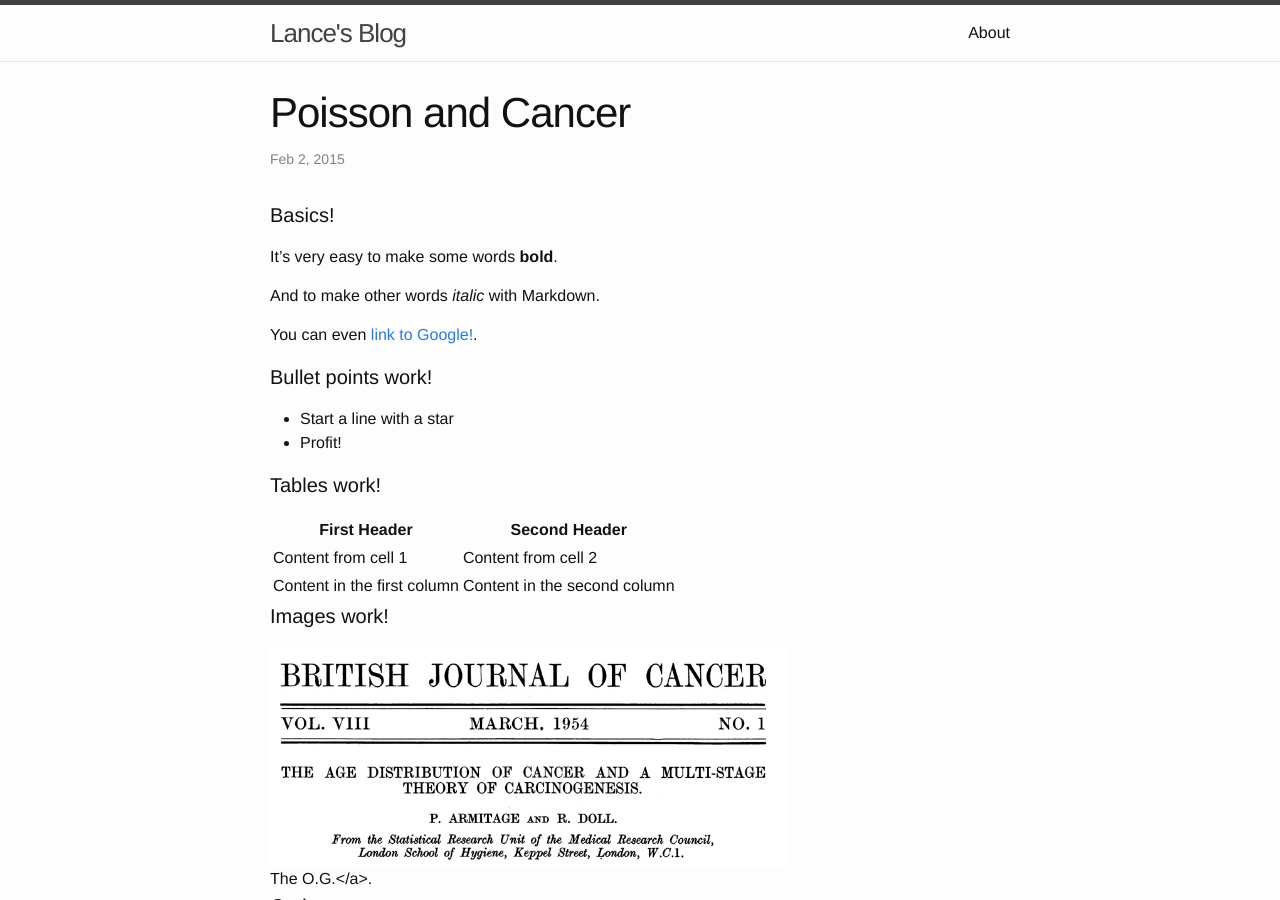
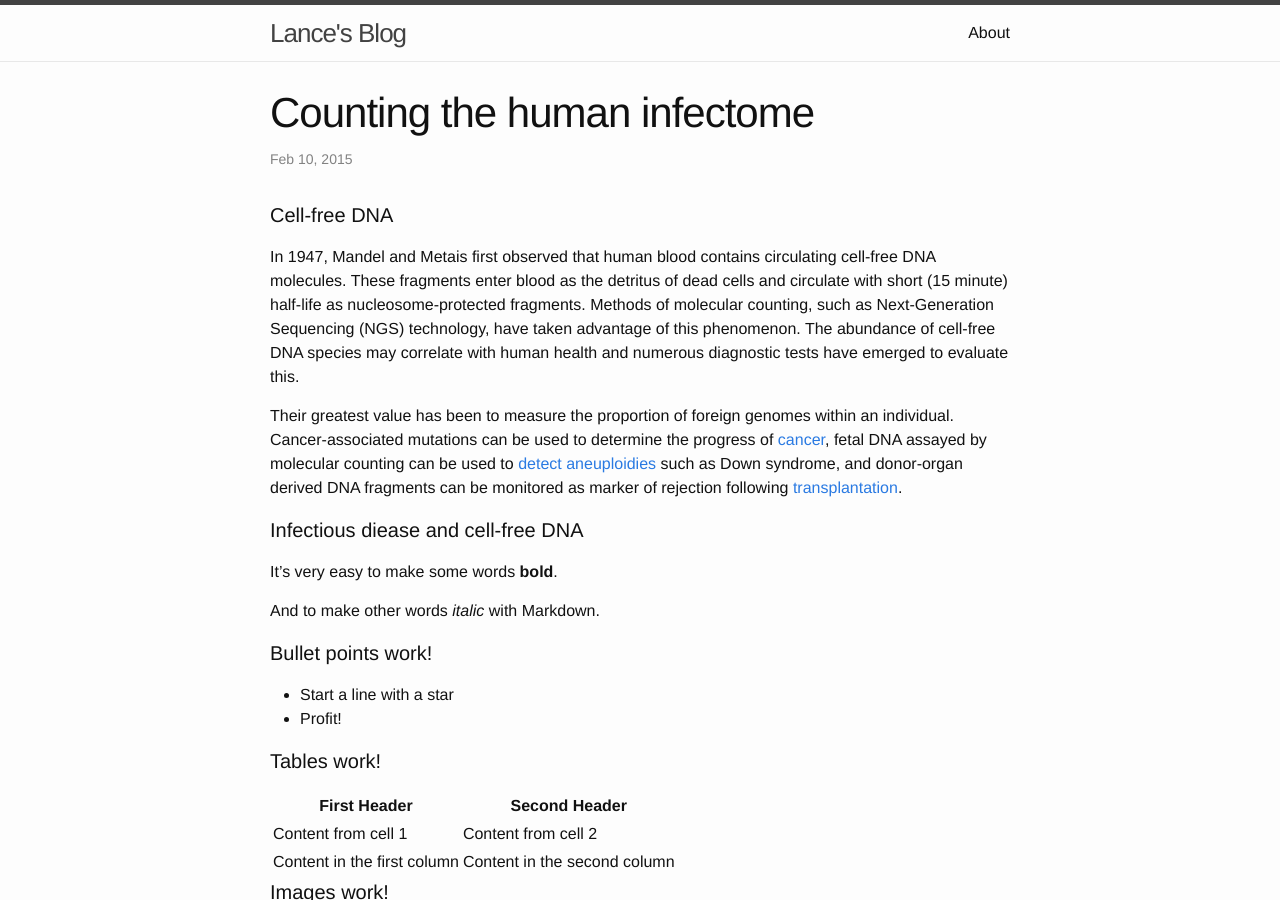
Before and after one commit to rlancemartin/rlancemartin.github.io, a Jekyll site: the page built from _posts/2015-02-10-infectome.markdown, in a window 1280 px wide and 900 px high. Built offline with Jekyll 4.4.1, drawn with Linux system fonts in a browser that asks for light colours; Markdown is read by kramdown in place of the engine named in the settings; comment, search, counter and statistics services are not loaded.

Commit message:
Post updates.

```diff
--- a/_posts/2015-02-10-infectome.markdown
+++ b/_posts/2015-02-10-infectome.markdown
@@ -1,18 +1,27 @@
 ---
 layout: post
 comments: true
-title:  "Poisson and Cancer"
-excerpt: "Modeling Cancer as a Poisson process."
-date:   2015-02-02 10:19:00
+title:  "Counting the human infectome"
+excerpt: "High throughput measurment of infection-derived DNA in human blood."
+date:   2015-02-10 10:19:00
 ---
 
-####Basics!
+####Cell-free DNA
+
+In 1947, Mandel and Metais first observed that human blood contains circulating cell-free DNA molecules. These fragments enter blood as the detritus of dead cells and circulate with short (15 minute) half-life as nucleosome-protected fragments. Methods of molecular counting, such as Next-Generation Sequencing (NGS) technology, have taken advantage of this phenomenon. The abundance of cell-free DNA species may correlate with human health and numerous diagnostic tests have emerged to evaluate this.
+
+Their greatest value has been to measure the proportion of foreign genomes within an individual. Cancer-associated mutations can be used to determine the progress of [cancer](http://www.genome.gov/27556716), fetal DNA assayed by molecular counting can be used to [detect aneuploidies](http://well.blogs.nytimes.com/2014/02/26/new-dna-test-better-at-predicting-some-disorders-in-babies-study-finds/?_r=0) such as Down syndrome, and donor-organ derived DNA fragments can be monitored as marker of rejection following [transplantation](http://www.marketwatch.com/story/caredx-presents-cell-free-dna-biomarker-results-in-heart-and-kidney-transplant-recipients-at-the-world-transplant-congress-2014-07-28).
+
+####Infectious diease and cell-free DNA
+
+
 
 It's very easy to make some words **bold**.
 
 And to make other words *italic* with Markdown.
 
-You can even [link to Google!](http://google.com).
+
+
 
 #### Bullet points work!
 
```
